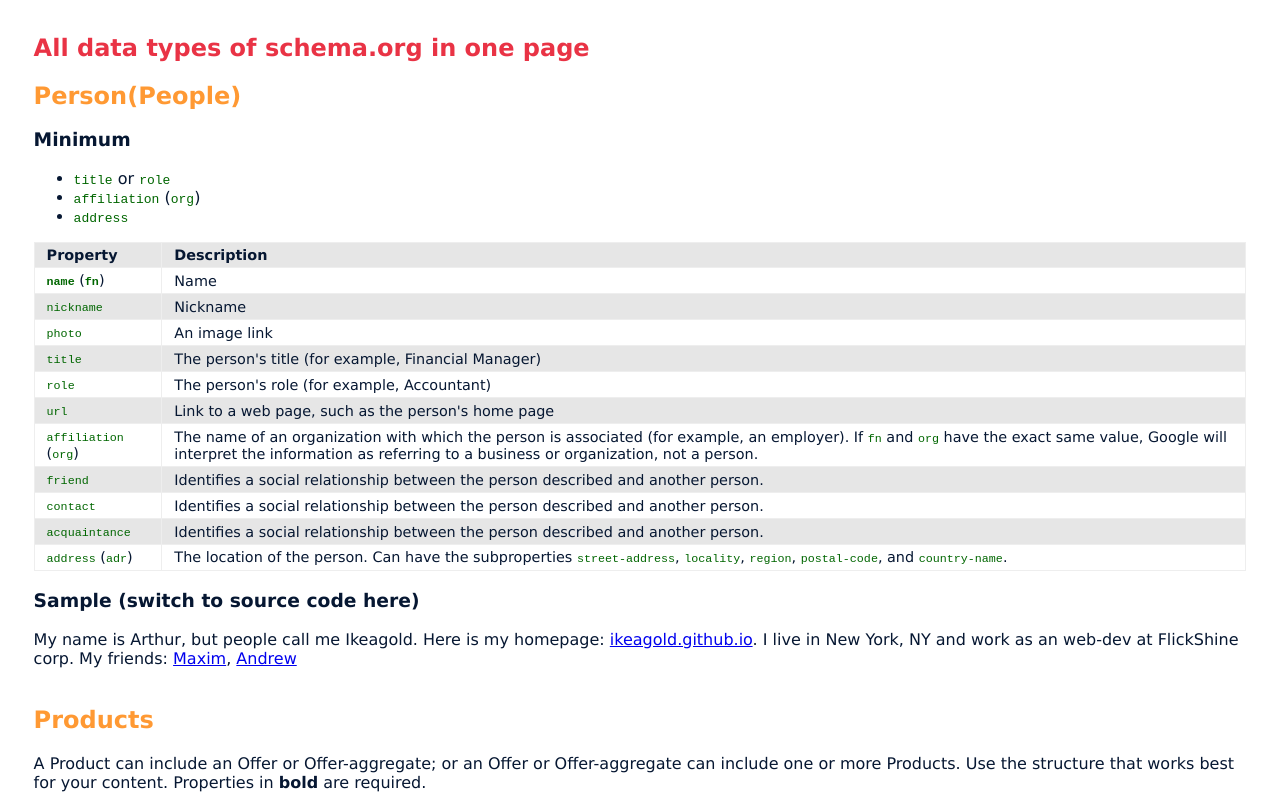
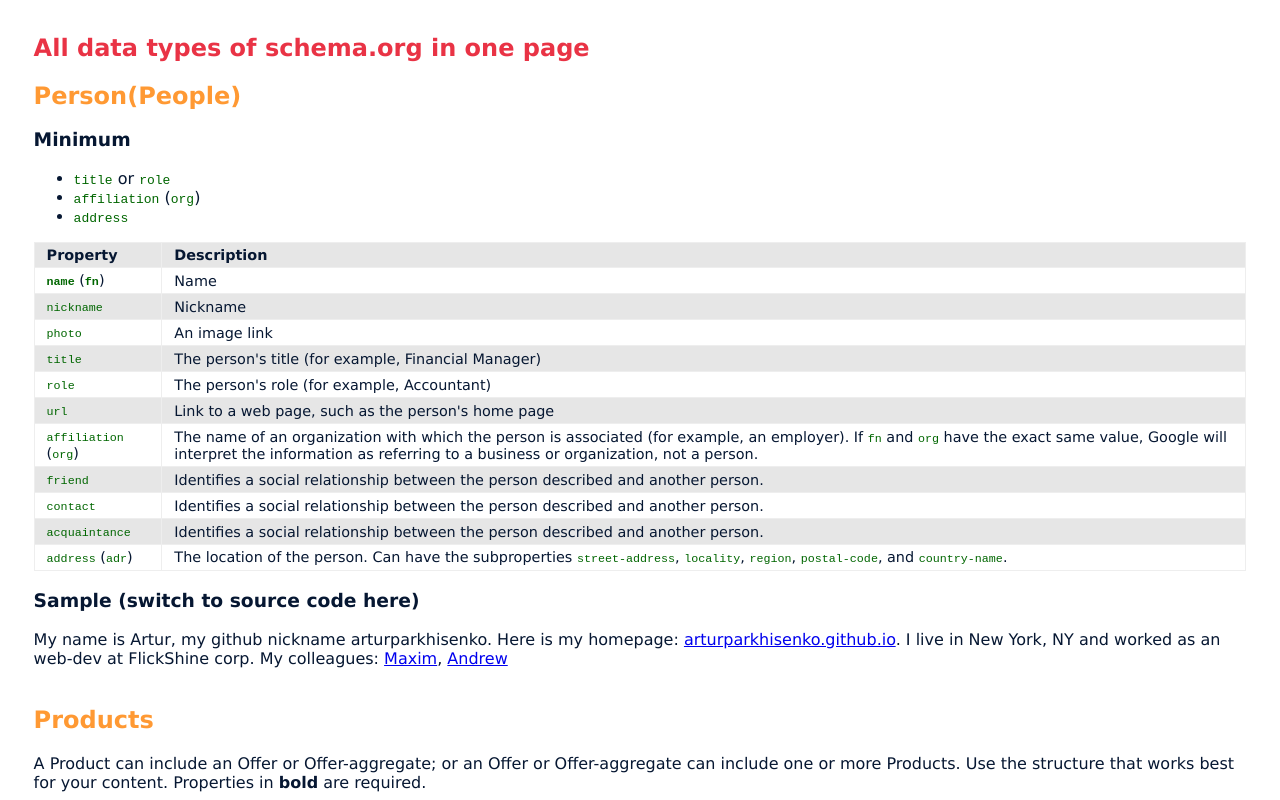
Before and after one commit to arturparkhisenko/se-markup, a plain HTML site: page Index.html in a window 1280 px wide. Shown: the top 800 px of the page. Drawn offline with Linux system fonts and the light colour scheme.

Commit message:
Update Index.html
Updated my github profile urls and name

```diff
--- a/Index.html
+++ b/Index.html
@@ -130,14 +130,14 @@
 
 <h3>Sample (switch to source code here)</h3>
 <div itemscope itemtype="http://data-vocabulary.org/Person">
-    My name is <span itemprop="name">Arthur</span>, but people call me <span itemprop="nickname">Ikeagold</span>. Here is my homepage:
-    <a href="http://ikeagold.github.io" itemprop="url">ikeagold.github.io</a>. I live in
+    My name is <span itemprop="name">Artur</span>, my github nickname <span itemprop="nickname">arturparkhisenko</span>. Here is my homepage:
+    <a href="https://arturparkhisenko.github.io" itemprop="url">arturparkhisenko.github.io</a>. I live in
     <span itemprop="address" itemscope itemtype="http://data-vocabulary.org/Address">
         <span itemprop="locality">New York</span>,
     <span itemprop="region">NY</span>
     </span>
-    and work as an <span itemprop="title">web-dev</span>
-    at <span itemprop="affiliation">FlickShine corp</span>. My friends:
+    and worked as an <span itemprop="title">web-dev</span>
+    at <span itemprop="affiliation">FlickShine corp</span>. My colleagues:
     <a href="http://flickshine.com" rel="friend">Maxim</a>,
     <a href="http://flickshine.com" rel="friend">Andrew</a>
 </div>
@@ -508,7 +508,7 @@
         <span itemprop="addressRegion">NM</span>.
     </div>
     <img itemprop="logo" alt="" src="https://octodex.github.com/images/inspectocat.jpg" />Phone: <span itemprop="telephone">206-555-1234</span>
-    <a href="http://ikeagold.github.io/" itemprop="url">http://ikeagold.github.io</a>
+    <a href="https://arturparkhisenko.github.io/" itemprop="url">https://arturparkhisenko.github.io</a>
 </div>
 
 <br/>
```
